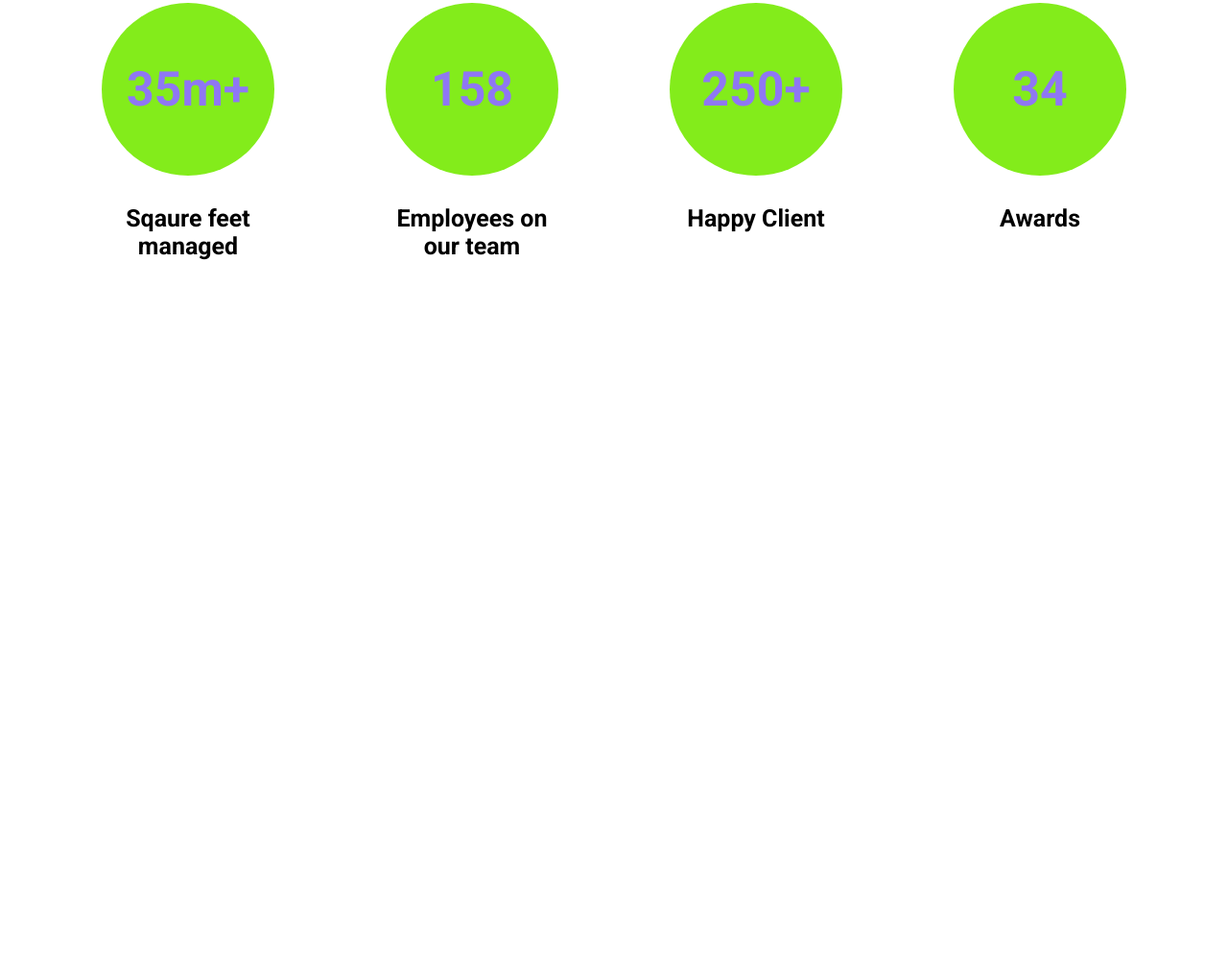
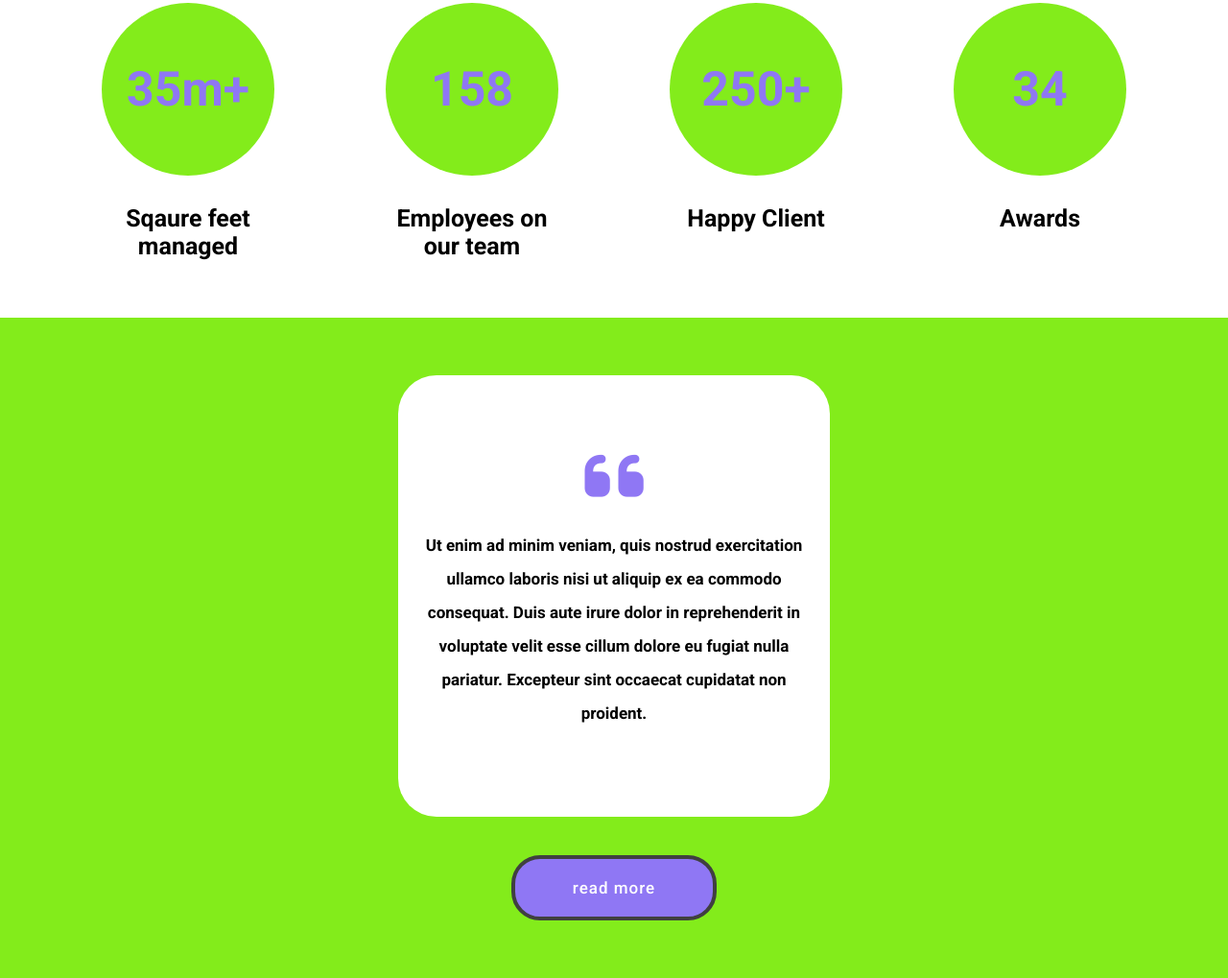
Before and after one commit to atharvabaodhankar/getworkout, a plain HTML site: page index.html in a window 1280 px wide. Shown: the part 3032-4051 px from the top of the page at 96% size. Before the commit the page ends 3363 px from the top, so only its background shows below. Drawn offline with Linux system fonts and the light colour scheme; a web font is replaced by a local one.

Commit message:
added Quotes Section

```diff
--- a/index.html
+++ b/index.html
@@ -236,6 +236,13 @@
             </div>
         </div>
     </section>
+    <section id="quotes">
+        <div class="quotes">
+            <i class="fa-solid fa-quote-left"></i>
+            <p>Ut enim ad minim veniam, quis nostrud exercitation ullamco laboris nisi ut aliquip ex ea commodo consequat. Duis aute irure dolor in reprehenderit in voluptate velit esse cillum dolore eu fugiat nulla pariatur. Excepteur sint occaecat cupidatat non proident.</p>
+        </div>
+        <a href="#" class="btn-purple quotes-btn">read more</a>
+    </section>
 
     <script>
         let navBar = document.querySelector("nav");
--- a/responsive.css
+++ b/responsive.css
@@ -158,6 +158,9 @@
     .services-box{
         width: 100%;
     }
+    .quotes {
+        width: 90%;
+    }
 }
 @media screen and (max-width:400px) {
     .hero-main h1 {
--- a/style.css
+++ b/style.css
@@ -490,3 +490,42 @@ nav ul li a {
     font-size: 2.5rem;
     margin-top: 3rem;
 }
+/* Quotes */
+#quotes{
+    display: flex;
+    align-items: center;
+    justify-content: center;
+    flex-direction: column;
+    background-color: var(--green);
+    padding: 6rem 0;
+}
+.quotes{
+    display: flex;
+    align-items: center;
+    justify-content: center;
+    flex-direction: column;
+    background-color: #fff;
+    border-radius: 4rem;
+    width: 450px;
+    padding: 7rem 2.5rem;
+    text-align: center;
+}
+.quotes i{
+    font-size: 7rem;
+    color: var(--purple);
+}
+.quotes p{
+    font-size: 1.7rem;
+    line-height: 3.5rem;
+    font-weight: 700;
+    margin: 2rem 0;
+}
+.quotes-btn{
+    margin-top: 4rem;
+    padding: 2rem 6rem;
+}
+
+.quotes-btn:hover{
+    background-color: #fff;
+    color: #404040;
+}
```
